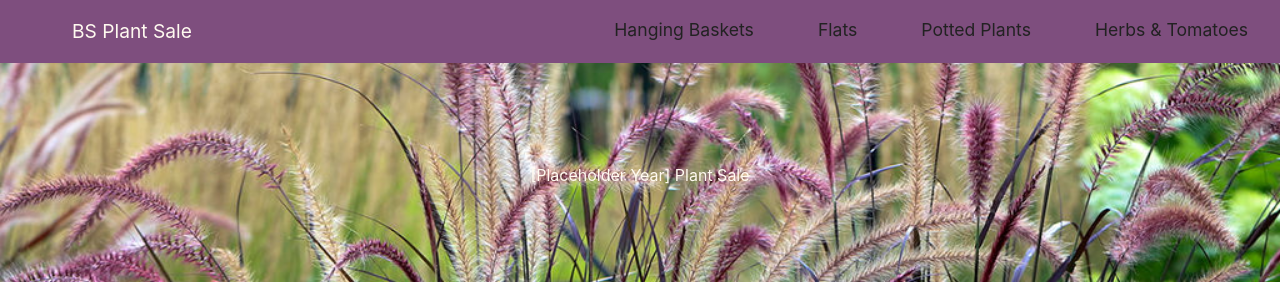
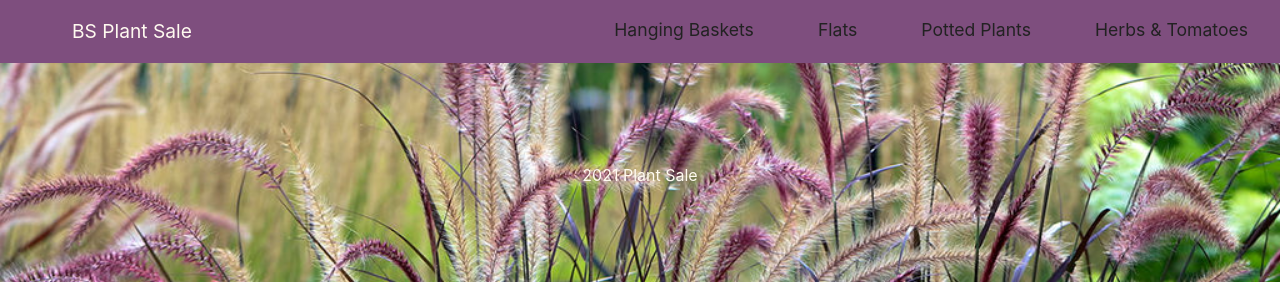
Before and after one commit to betsystevens/flowersale, a React (Create React App) app: page /home in a window 1280 px wide. Shown: the top 284 px of the page. Built offline with nearby package versions, Linux system fonts and the light colour scheme.

Commit message:
Issue #4

```diff
--- a/src/components/Hero.js
+++ b/src/components/Hero.js
@@ -1,10 +1,11 @@
 import React from 'react';
+import { plantSaleYear } from '../shared/config';
 
 function Hero(props) {
   return (
     <div className="hero">
       <div className="flex-center">
-          <p className="text-5xl font-semibold">[Placeholder  Year] Plant Sale</p>
+          <p className="text-5xl font-semibold">{plantSaleYear} Plant Sale</p>
       </div>
     </div>
   )
--- /dev/null
+++ b/src/shared/config.js
@@ -0,0 +1 @@
+export const plantSaleYear = '2021';
```
